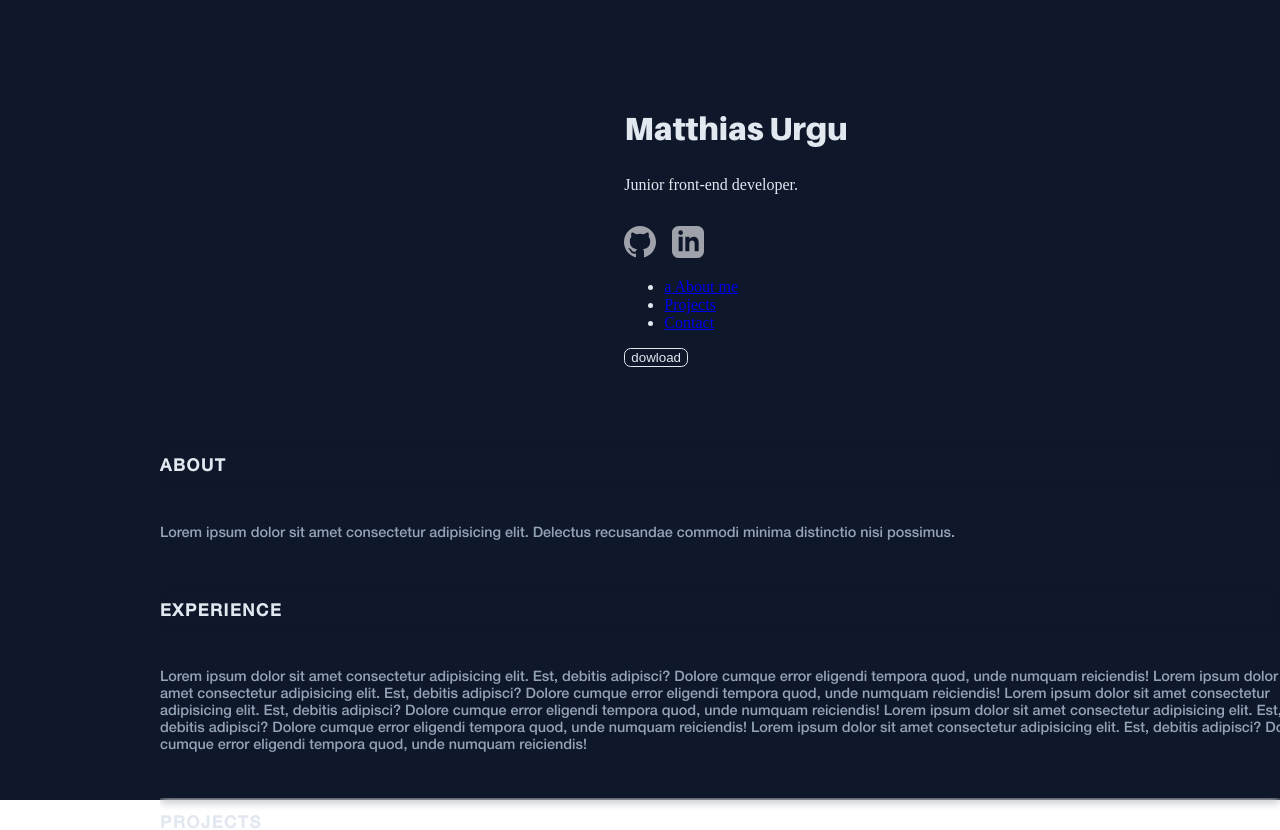
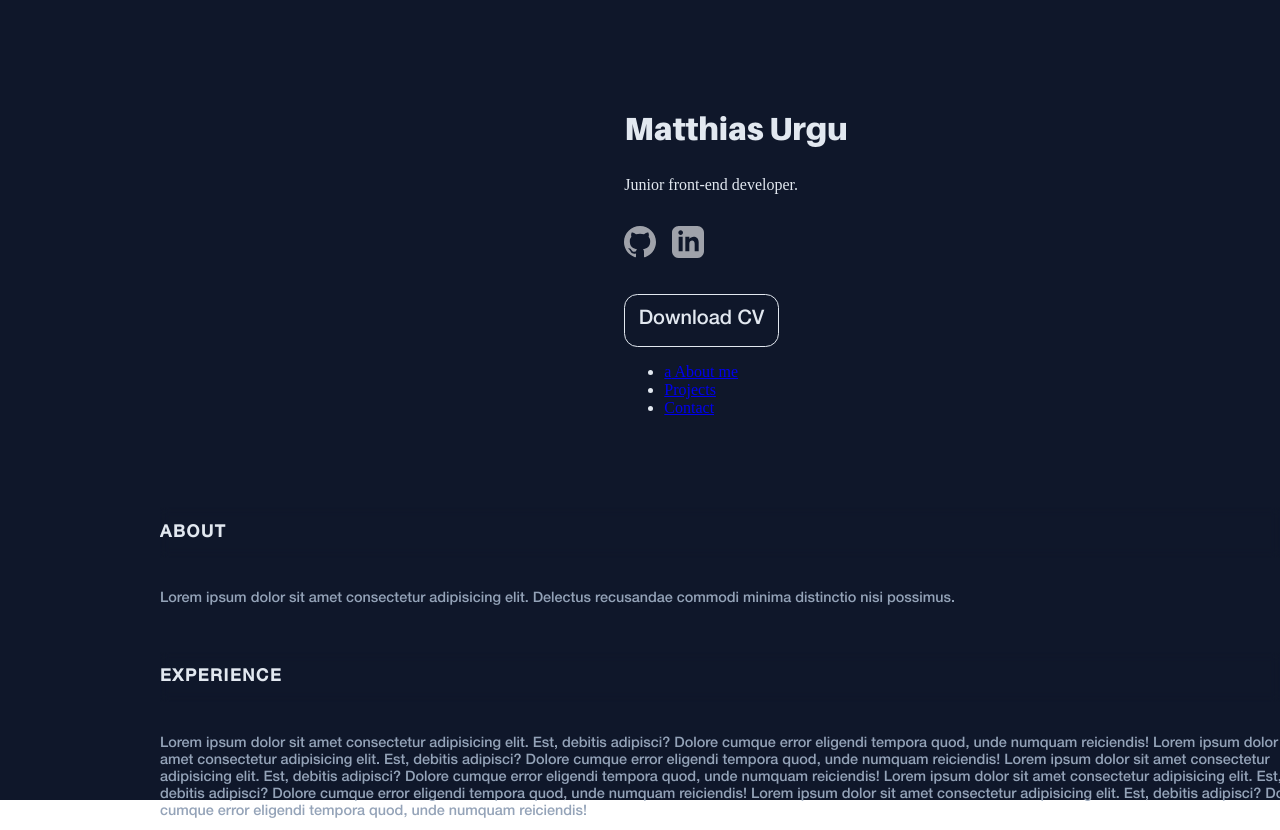
Before and after one commit to MatthiasUrgu/Portfolio, a React (Vite) app in the folder portfolio-app/: page / in a window 1280 px wide. Shown: the top 830 px of the page. Built offline with nearby package versions, Linux system fonts and the light colour scheme.

Commit message:
update
add img for project
fix Typography

```diff
--- a/portfolio-app/src/components/MainContent/MainContent.jsx
+++ b/portfolio-app/src/components/MainContent/MainContent.jsx
@@ -21,6 +21,16 @@ export default function MainContent() {
           />
         </a>
       </div>
+      <div className={style.buttonDownload}>
+        <button>
+          <a
+            href="/public/assets/cv/CV Matthias Urgu.pdf"
+            download="CV Matthias Urgu.pdf"
+          >
+            Download CV
+          </a>
+        </button>
+      </div>
       <div className={style.list}>
         <ul>
           <li>
@@ -41,16 +51,7 @@ export default function MainContent() {
         </ul>
       </div>
 
-      <div className={style.buttonDownload}>
-        <button>
-          <a
-            href="/public/assets/cv/CV Matthias Urgu.pdf"
-            download="CV Matthias Urgu.pdf"
-          >
-            dowload
-          </a>
-        </button>
-      </div>
+
     </section>
   );
 }
--- a/portfolio-app/src/components/MainContent/MainContent.module.scss
+++ b/portfolio-app/src/components/MainContent/MainContent.module.scss
@@ -8,7 +8,7 @@
     .mainTitle{
         font-family: Aileron;
         font-size: $TitleSize;
-        line-height:2em
+        line-height:2em;
     }
     .mainSubtitle{
         position: relative;
@@ -32,16 +32,29 @@
     }
 
     .buttonDownload{
+        margin-top: 2em;
         button{
             background-color: transparent;
             border: 0.1em solid $textColor;
-            border-radius: 0.5em;
+            padding: 1em;
+
+
+            border-radius: 1em;
             a{
+                font-family: HelveticaS;
+                font-size: 1.5em;
                 text-decoration: none;
                 color: $textColor;
             }
     }
 }
+
+    button:hover{
+        background-color: $SectionContent;
+        a{
+            color: $BackgroundColor-primary;
+        }
+    }
 }
 
 @media (width > 426px){
--- a/portfolio-app/src/components/SecondContent/SecondContent.jsx
+++ b/portfolio-app/src/components/SecondContent/SecondContent.jsx
@@ -8,6 +8,7 @@ export default function () {
     {
       Id: "1",
       Title: "Body mass calculator",
+      img : "www.google.com",
       Description:
         "The Body Mass Calculator is a React.js project designed to help users assess their body weight status using the BMI calculation. It was created as a personal project with the primary goal of improving",
       Why: "React.js skills,Enhancing my coding logic, Practicing SCSS, including concepts such as Mixins, Includes, Variables, and Responsiveness.",
@@ -17,6 +18,8 @@ export default function () {
     {
       Id: "2",
       Title: "Weather app",
+      img : "www.matthias.com",
+
       Description:
         "The Weather App is a simple application that provides users with real-time weather information, date, and time. It's designed for anyone who wants to quickly check the weather conditions in different locations",
       Why: "I created this project to learn about how to use and apply APIs. The Weather App utilizes two APIs: OpenWeather for weather information and Abstract API to obtain the current UTC time.Additionally, I've incorporated Framer Motion to animate the hamburger menu for a more interactive user experience.",
@@ -69,6 +72,7 @@ export default function () {
         {projects.map((project) => (
           <div id={project.Id} className={style.projectsCards} key={project.Id}>
             <h2 className={style.cardSubtitle}>{project.Title}</h2>
+            <img src={project.img} alt="projectImg" />
             <p className={style.cardDescription}>{project.Description}</p>
             <p className={style.cardWhy}>{project.Why}</p>
             <p className={style.cardTechno}>
--- a/portfolio-app/src/components/SecondContent/SecondContent.module.scss
+++ b/portfolio-app/src/components/SecondContent/SecondContent.module.scss
@@ -12,6 +12,7 @@
     margin-bottom: 3em;
     .secondTitle{
       margin-bottom: 2em;
+
       color:$CardTitle;
       letter-spacing: 0.1em;
 
@@ -37,7 +38,7 @@
 
     }
     .cardTechno{
-      font-size: $ButtonTechnoQize;
+      font-size: $ButtonTechnoSize;
       margin-top: 1em;
       margin-bottom: 5em;
 
--- a/portfolio-app/src/variables/text.scss
+++ b/portfolio-app/src/variables/text.scss
@@ -8,6 +8,6 @@ $SubtitleSize:0.9em;
 $TechnoSize:1.2em;
 
 //Button Tehno
-$ButtonTechnoQize : 0.8em;
+$ButtonTechnoSize : 0.8em;
 //couleur text
 $textColor : rgb(226 232 240);
```
